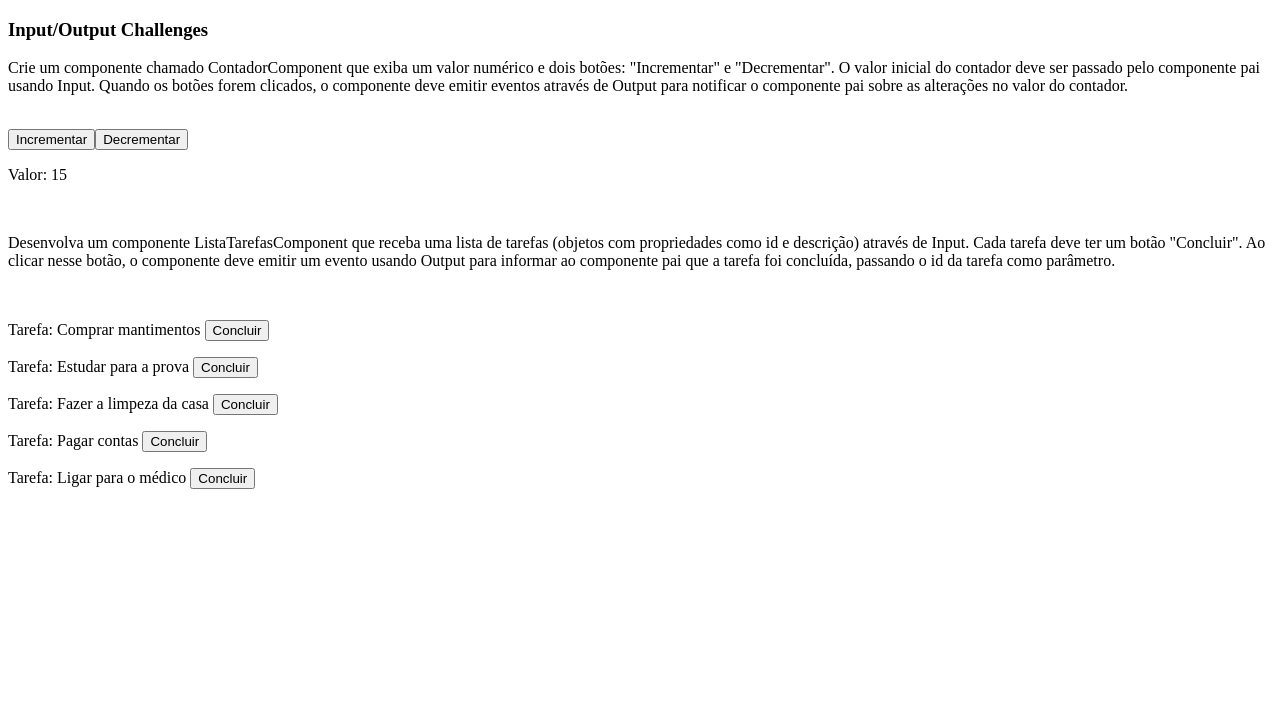
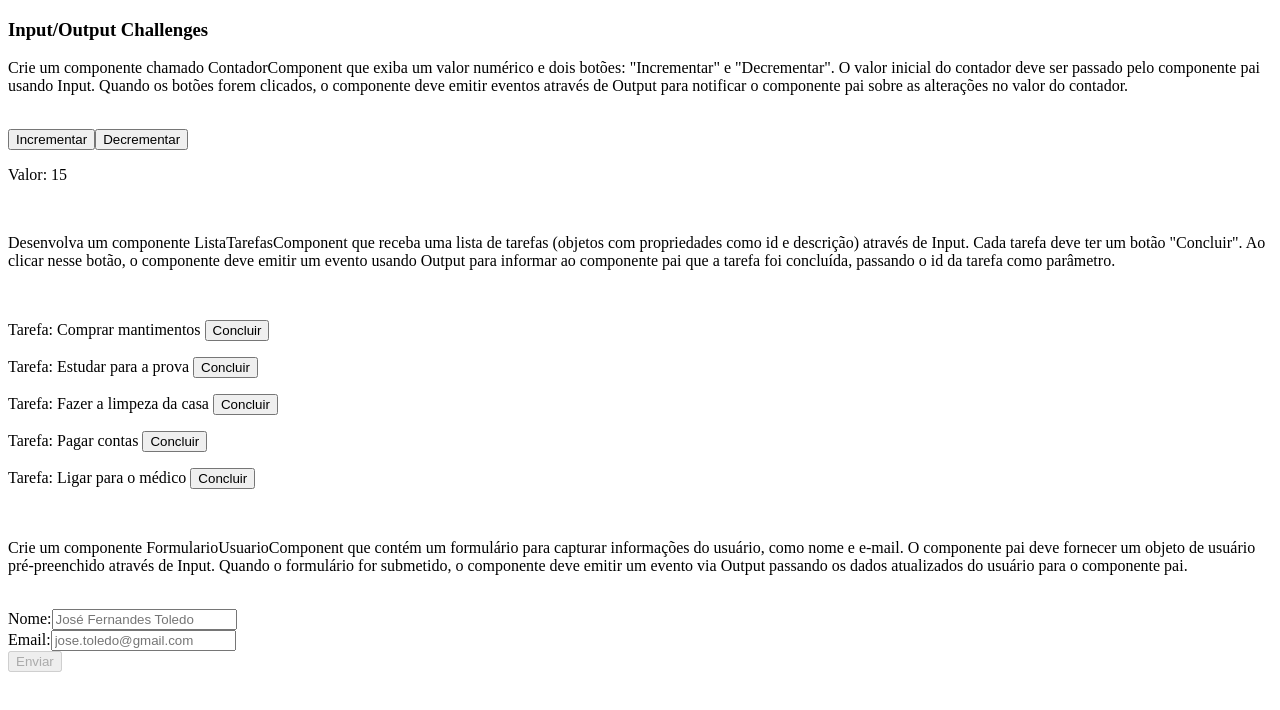
Before and after one commit to MarceloCabral98sp/angular-challenges, an Angular app: page / in a window 1280 px wide. Shown: the top 710 px of the page. Built offline with nearby package versions, Linux system fonts and the light colour scheme.

Commit message:
feat: exec 3

```diff
--- a/src/app/app.component.html
+++ b/src/app/app.component.html
@@ -11,3 +11,7 @@
   [listaTarefas]="listaTarefas"
   (tarefaConcluida)="onTarefaConcluida($event)"
 ></app-lista-tarefas>
+
+<br>
+
+<app-formulario-usuario [dadosForm]="dadosForm" (newForm)="onNewForm($event)"></app-formulario-usuario>
--- a/src/app/app.component.ts
+++ b/src/app/app.component.ts
@@ -15,7 +15,12 @@ export class AppComponent {
     { id: 3, tarefa: "Fazer a limpeza da casa" },
     { id: 4, tarefa: "Pagar contas" },
     { id: 5, tarefa: "Ligar para o médico" }
-  ]
+  ];
+
+  public dadosForm = {
+    nome: 'José Fernandes Toledo',
+    email: 'jose.toledo@gmail.com'
+  }
 
   onValueEmitted(number: number) {
     this.initialValue = number;
@@ -28,4 +33,10 @@ export class AppComponent {
       alert(`A tarefa "${tarefa.tarefa}" foi concluída`);
     }
   }
+
+  onNewForm(form: { nome: string, email: string}) {
+
+    this.dadosForm = form;
+    console.log(this.dadosForm)
+  }
 }
--- /dev/null
+++ b/src/app/components/formulario-usuario/formulario-usuario.component.html
@@ -0,0 +1,16 @@
+<p>Crie um componente FormularioUsuarioComponent que contém um formulário para capturar informações do usuário, como nome e e-mail. O componente pai deve fornecer um objeto de usuário pré-preenchido através de Input. Quando o formulário for submetido, o componente deve emitir um evento via Output passando os dados atualizados do usuário para o componente pai.</p>
+<br>
+<div>
+    <form [formGroup]="formulario" (ngSubmit)="onSubmit()">
+        <div>
+            <label for="nome">Nome:</label>
+            <input type="text" id="nome" formControlName="nome" [placeholder]="dadosForm.nome">
+
+        </div>
+        <div>
+            <label for="email">Email:</label>
+            <input type="email" id="email" formControlName="email" [placeholder]="dadosForm.email">
+        </div>
+        <button [disabled]="formulario.invalid" type="submit">Enviar</button>
+    </form>
+</div>
--- /dev/null
+++ b/src/app/components/formulario-usuario/formulario-usuario.component.ts
@@ -0,0 +1,45 @@
+import { Component, EventEmitter, Input, OnChanges, OnInit, Output, SimpleChanges } from '@angular/core';
+import { FormBuilder, FormGroup, Validators } from '@angular/forms';
+
+@Component({
+  selector: 'app-formulario-usuario',
+  templateUrl: './formulario-usuario.component.html',
+  styleUrl: './formulario-usuario.component.css'
+})
+export class FormularioUsuarioComponent implements OnInit, OnChanges {
+
+  public formulario!: FormGroup;
+
+  @Input()
+  dadosForm!: { nome: string, email: string};
+
+  @Output()
+  newForm = new EventEmitter<{ nome: string, email: string}>();
+
+  constructor(private formBuilder: FormBuilder) { }
+
+  ngOnInit() {
+    this.criarFormulario();
+  }
+
+  ngOnChanges(changes: SimpleChanges): void {
+    if(changes['dadosForm'] && this.dadosForm && this.formulario) {
+      this.formulario.patchValue(this.dadosForm);
+    }
+  }
+
+  criarFormulario() {
+    this.formulario = this.formBuilder.group({
+      nome: ['', [Validators.required, Validators.minLength(3)]], // Agrupando validadores corretamente
+      email: ['', [Validators.required, Validators.email]] // Agrupando validadores corretamente
+    });
+  }
+
+  onSubmit() {
+    if(this.formulario.valid) {
+      this.newForm.emit(
+        this.formulario.value
+      )
+    }
+  }
+}
```
Also changed, not shown: src/app/app.module.ts (+6 -2 lines), src/app/components/formulario-usuario/formulario-usuario.component.css (added), 1 other file (tests, documents, lock files or other folders).
